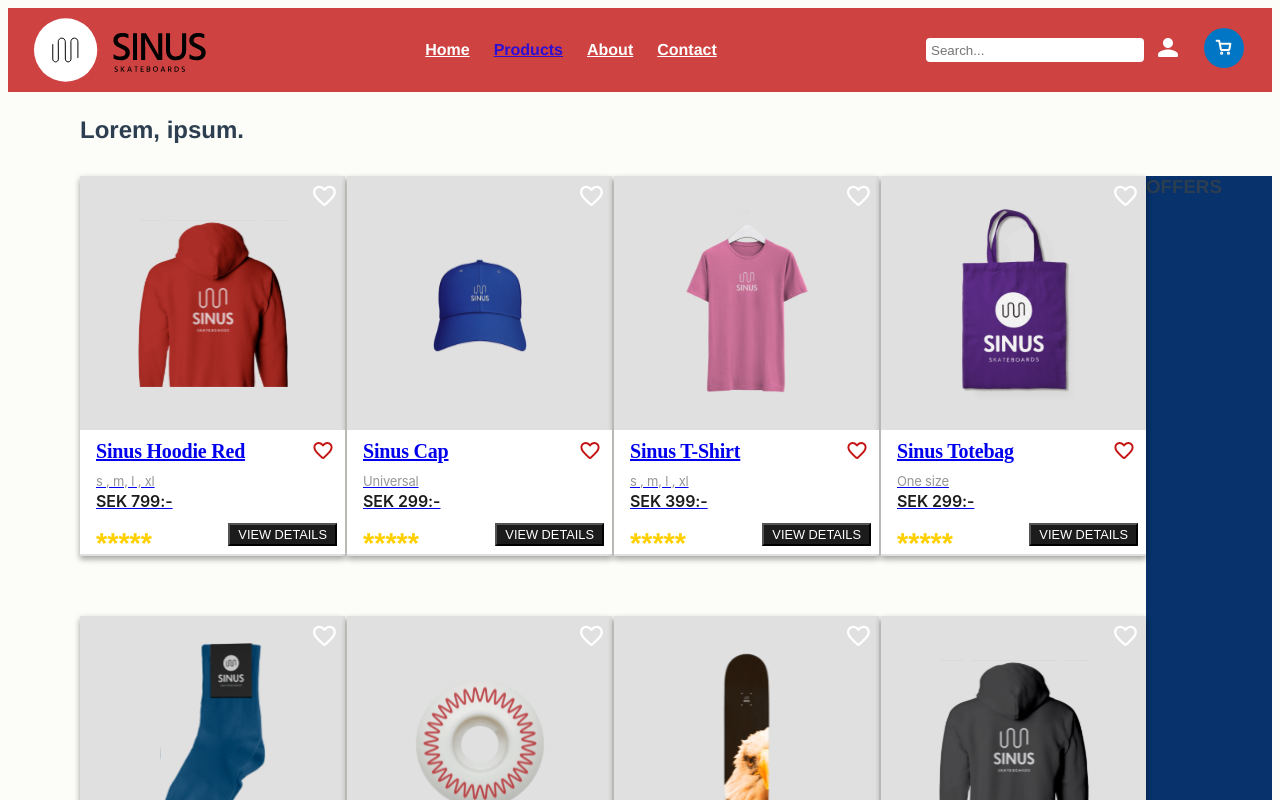
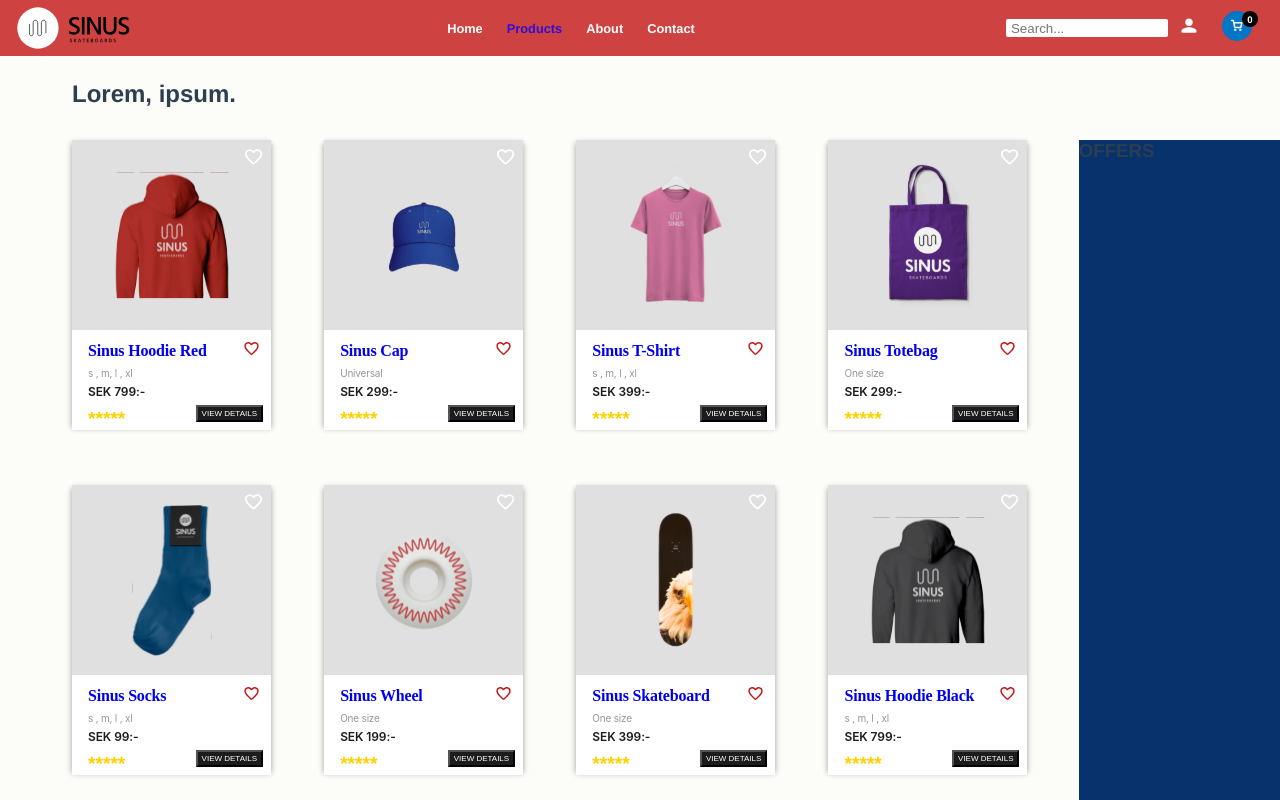
Before and after one commit to Rashadul-Haque-JS/sinus-webshop-project-vuex, a Vue app: page /ProductGallery in a window 1280 px wide. Shown: the top 800 px of the page. Built offline with nearby package versions, Linux system fonts and the light colour scheme.

Commit message:
Initial commit

```diff
--- a/src/App.vue
+++ b/src/App.vue
@@ -14,17 +14,28 @@
         <router-link to="/Login"
           ><img class="avatar" src="@/assets/login.svg" alt="login-avatar"
         /></router-link>
-        <router-link to="/Checkout"
-          ><img class="cart" src="@/assets/cart.svg" alt="Cart"
+        <router-link class="checkout" to="/Checkout"
+          >
+          <span v-if="inCart">{{inCart.length}}</span>
+          <img class="cart" src="@/assets/cart.svg" alt="Cart"
         /></router-link>
       </div>
     </div>
     <router-view />
+    <Footer/>
   </div>
 </template>
 
 <script>
+import {mapGetters} from 'vuex'
+import Footer from '../src/components/Footer.vue'
 export default {
+  components:{Footer},
+
+  computed:{
+    ...mapGetters({inCart: "cartsItems" }),
+  }
+
 
 };
 </script>
@@ -32,6 +43,7 @@
 <style lang="scss">
 html body{
   background-color: #FCFCF8;
+  margin:0;
 }
 #app {
   font-family: Avenir, Helvetica, Arial, sans-serif;
@@ -43,16 +55,17 @@
 
 #nav {
   width: 100%;
-  height: 84px;
+  height: 56px;
   background-color: rgba(196, 21, 20, 0.8);
   display: flex;
   justify-content: space-between;
   align-items: center;
+  margin:0;
 
   .sinus-logo {
-    width: 184px;
-    height: 80px;
-    margin-left: 24px;
+    width: 120px;
+    height: 48px;
+    margin-left: 16px;
   }
 
   a {
@@ -71,6 +84,8 @@
 
     a {
       margin: 0px 12px;
+      font-size:.8rem;
+      text-decoration: none;
     }
   }
 
@@ -81,24 +96,45 @@
     margin-right: 16px;
     input {
       padding: 0px 5px;
-      width: 208px;
-      height: 24px;
+      width: 152px;
+      height: 18px;
       border: none;
-      border-radius: 4px;
+      border-radius: 2px;
     }
 
     a {
       margin: 0px 12px;
     }
     .avatar {
-      width: 24px;
-      height: 24px;
+      width: 18px;
+      height: 18px;
+    }
+    .checkout{
+      position:relative;
+
+       .cart {
+      width: 30px;
+      height: 30px;
+
+
+    }
+    span{
+      width:16px;
+      height:16px;
+      display:flex;
+      align-items: center;
+      justify-content:center;
+        position:absolute;
+        top:0;
+        right:-6px;
+        color:#fff;
+        font-size:.6rem;
+        border-radius:100%;
+        background-color:#000;
+      }
     }
 
-    .login {
-      width: 40px;
-      height: 40px;
-    }
+
   }
 }
 </style>
--- /dev/null
+++ b/src/components/CheckoutItem.vue
@@ -0,0 +1,178 @@
+<template>
+  <article class="container">
+    <div class="item-info">
+      <ProductsAngleImg class="comp-img" :image="image" />
+      <div class="text-info">
+        <h3>{{ item.name }}</h3>
+        <p>{{ item.size }}</p>
+        <!-- <span>{{total}}</span> -->
+      </div>
+    </div>
+    <div class="quantities">
+      <label for="date">Qty:</label>
+      <select
+        @change="addQtty"
+        class="quantity"
+        name="quantity"
+        v-model.trim="prodsObj.quantity"
+        required
+      >
+        <option v-for="number in numbers" :key="number" :value="number">
+          {{ number }}
+        </option>
+      </select>
+    </div>
+    <div class="remove-item">
+      <img src="../assets/love_icon.svg" alt="love icon" />
+      <button @click="remove">Remove</button>
+    </div>
+  </article>
+</template>
+
+<script>
+import ProductsAngleImg from "../components/ProductsAngleImg.vue";
+
+
+export default {
+  props: { item: Object, idx:Number },
+  components: { ProductsAngleImg },
+  data() {
+    return {
+      numbers: 10,
+
+      image: this.item.itemImg,
+
+      // FOR SENDING QTY TO STORE ******************************
+      prodsObj: {
+        id: this.item.id,
+        quantity: null,
+      },
+    };
+  },
+
+  computed: {
+    total() {
+      return this.item.price * this.quantity;
+    },
+  },
+  methods: {
+    addQtty() {
+      this.$store.dispatch("addQty", this.prodsObj);
+    },
+
+    remove(){
+      this.$store.dispatch("removeProduct", this.idx);
+    }
+  },
+};
+</script>
+
+<style lang="scss" scoped>
+.container {
+  width: 750px;
+  height: 90px;
+  display: flex;
+  justify-content: space-between;
+  box-shadow: 0 1px 3px rgba(0, 0, 0, 0.12), 0 1px 2px rgba(0, 0, 0, 0.24);
+  padding: 16px 24px;
+  margin: 32px 0px 0px 24px;
+
+  .item-info {
+    display: flex;
+    justify-content: space-between;
+    margin-right: 50px;
+    align-items: center;
+    .comp-img {
+      align-items: center;
+      width: 160px;
+      height: 96px;
+    }
+    .text-info {
+      margin-left: 64px;
+      align-items: center;
+      h3 {
+        margin: 0px;
+        font-family: Montserrat;
+
+        font-weight: bold;
+
+        color: #545454;
+      }
+      p {
+        font-family: Montserrat;
+        font-style: normal;
+        font-weight: normal;
+        font-size: 12px;
+        line-height: 18px;
+
+        letter-spacing: -0.2px;
+        margin: 0px;
+        color: #9da1a7;
+      }
+    }
+  }
+
+  .quantities {
+    display: flex;
+    justify-content: space-between;
+
+    align-items: center;
+    margin-left:40px;
+    .quantity {
+      border: none;
+    }
+  }
+
+  .remove-item {
+    display: flex;
+    justify-content: space-between;
+    align-items: center;
+    margin-left: 100px;
+
+    img {
+      width: 18px;
+      height: 16px;
+    }
+
+    button {
+      padding: 0px 8px;
+      background-color: rgba(196, 21, 20, 0.8);
+      color: #fff;
+      margin-left: 18px;
+      align-items: center;
+    }
+  }
+}
+.payment {
+  width: 350px;
+  height: 600px;
+  box-shadow: 0 1px 3px rgba(0, 0, 0, 0.12), 0 1px 2px rgba(0, 0, 0, 0.24);
+  padding: 32px;
+
+  .payment-details {
+    width: 100%;
+    height: 250px;
+  }
+
+  .payment-action {
+    width: 100%;
+    height: 300px;
+    margin-top: 80px;
+
+    .pay-now {
+      padding: 5px 16px;
+      background-color: #1c1c1c;
+      color: #fff;
+      cursor: pointer;
+    }
+
+    a {
+      padding: 5px 16px;
+      text-decoration: none;
+      text-align: center;
+      margin-top: 16px;
+      border: solid 2px #1c1c1c;
+    }
+  }
+}
+</style>
--- a/src/components/Footer.vue
+++ b/src/components/Footer.vue
@@ -11,8 +11,10 @@
 <style lang="scss" scoped>
 .footer {
   margin-top: 260px;
+
   img {
     width: 100%;
+
   }
 }
 </style>
--- a/src/components/ProductsAngleImg.vue
+++ b/src/components/ProductsAngleImg.vue
@@ -18,8 +18,8 @@
   flex-direction: column;
   align-items: center;
   .small-layout {
-    width: 240px;
-    height: 154px;
+    width: 180px;
+    height: 116px;
     background-color: #e0e0e0;
 
     display: flex;
@@ -27,8 +27,8 @@
     align-items: center;
     border-bottom: 4px solid #fff;
     img {
-      width: 132px;
-      height: 120px;
+      width: 99px;
+      height: 90px;
       cursor: pointer;
     }
 
--- a/src/components/ProductsCardForList.vue
+++ b/src/components/ProductsCardForList.vue
@@ -36,27 +36,28 @@
   box-sizing: border-box;
 }
 .card-layout {
-  width: 265px;
-  height: 380px;
+  width: 199px;
+  height: 285px;
   box-shadow: 0 3px 6px rgba(0, 0, 0, 0.16), 0 3px 6px rgba(0, 0, 0, 0.23);
   background-color: #e0e0e0;
+  font-size:75%;
   .product-image {
     width: 100%;
-    height: 254px;
+    height: 190px;
     display: flex;
     justify-content: center;
     align-items: center;
     position: relative;
 
     .single-product {
-      width: 154px;
-      height: 201px;
+      width: 116px;
+      height: 151px;
     }
 
     .cart-icon {
       position: absolute;
-      width: 24px;
-      height: 24px;
+      width: 18px;
+      height: 18px;
 
       right: 8px;
       top: 8px;
@@ -64,7 +65,7 @@
   }
 
   .product-info {
-    height: 124px;
+    height: 100px;
 
     background-color: #ffffff;
     padding: 8px;
@@ -72,8 +73,8 @@
 
     img {
       width: fit-content;
-      width: 20px;
-      height: 17px;
+      width: 15px;
+      height: 12.75px;
       position: absolute;
       top: 12px;
       right: 12px;
@@ -85,7 +86,7 @@
       font-family: Montserrat;
       font-style: normal;
       font-weight: 600;
-      font-size: 20px;
+      font-size: 16px;
       line-height: 26px;
       /* identical to box height, or 130% */
 
@@ -95,12 +96,12 @@
     .product-size {
       text-align: start;
       margin-left: 8px;
-      margin-top: 8px;
+      margin-top: 0px;
 
       font-family: Inter;
       font-style: normal;
       font-weight: normal;
-      font-size: 13px;
+      font-size: 10px;
       line-height: 18px;
       /* identical to box height, or 138% */
 
@@ -111,12 +112,12 @@
 
     .product-price {
       text-align: start;
-      margin: 2px 0px 0px 8px;
+      margin: 0px 0px 0px 8px;
 
       font-family: Inter;
       font-style: normal;
       font-weight: 600;
-      font-size: 16px;
+      font-size: 12px;
       line-height: 19px;
       letter-spacing: -0.1px;
 
@@ -126,20 +127,20 @@
     .rating {
       text-align: end;
       position: absolute;
-      bottom: -6px;
+      bottom: 0px;
       left: 16px;
       color: #ffd000;
-      font-size: 1.8rem;
+      font-size: 1.2rem;
     }
     .btn {
       background-color: #1c1c1c;
       position: absolute;
-      padding: 2px 8px;
+      padding: 2px 4px;
       bottom: 8px;
       right: 8px;
       color: #fff;
       cursor: pointer;
-      font-size: 0.8rem;
+      font-size: 0.5rem;
     }
 
     .btn:hover {
--- a/src/products.json
+++ b/src/products.json
@@ -61,12 +61,12 @@
     "name": "Sinus Totebag",
     "size": "One size",
     "price": "299",
-    "itemImg": "tote_bag_purple",
+    "itemImg": "totebag_purple",
     "multiImgs": [
-      "tote_bag_purple",
-      "tote_bag_purple",
-      "tote_bag_purple",
-      "tote_bag_purple"
+      "totebag_purple",
+      "totebag_purple",
+      "totebag_purple",
+      "totebag_purple"
     ],
     "descriptions": "Lorem ipsum dolor sit amet, consectetur adipiscing elit, sed do eiusmod tempor incididunt ut labore et dolore magna aliqua. Ut enim ad minim veniam, quis nostrud exercitation ullamco laboris nisi ut aliquip ex ea commodo consequat. Duis aute irure dolor in reprehenderit in voluptate velit esse cillum dolore eu fugiat nulla pariatur. Excepteur sint occaecat cupidatat non proident, sunt in culpa qui officia deserunt mollit anim id est laborum.",
     "currency": {
--- a/src/store/index.js
+++ b/src/store/index.js
@@ -6,25 +6,81 @@
 Vue.use(Vuex);
 
 export default new Vuex.Store({
+
+  // STATE.................................
   state: {
     products: [...items],
-    productsList: [],
+
+    cart: [],
+
+    qty: [],
+    total:null
+
+
+
   },
+
+  // MUTATIONS.................................
   mutations: {
     toCart(state, payload) {
-      state.productsList.push(payload);
+      state.cart.push(payload);
     },
+
+    addQty(state, payload) {
+      state.qty.push(payload)
+    },
+
+    removeProduct(state, payload) {
+      state.cart.splice(payload,1)
+    }
+
+
   },
+
+// ACTIONS.............................................
   actions: {
     toCart(context, payload) {
-      context.commit("productsList", payload);
+      if (!context.state.cart.includes(payload)) {
+        context.commit("toCart", payload)
+      } else { alert('This item already in the cart!') }
+
     },
+
+    addQty(context, payload) {
+      if (!context.state.qty.includes(payload.id)) {
+        context.commit("addQty", payload)
+      } else {
+        context.commit('addQty', payload.quantity[payload.quantity])
+      }
+
+    },
+
+    removeProduct(context, payload) {
+      context.commit("removeProduct", payload)
+    }
+
+
   },
 
+  // GETTERS.............................................
   getters: {
     productsList: (state) => state.products,
+    cartsItems: (state) => state.cart,
+
+    cartsObj: (state) => state.cart.map(id => state.products.find(product => product.id == id)),
+
+
+    // NEED MORE UPDATES **************************
+    // objQty:(state) => state.qty,
+
+
+
   },
+
+
+
 
   // modules: {
   // },
+
 });
--- a/src/views/About.vue
+++ b/src/views/About.vue
@@ -92,13 +92,13 @@
         </p>
       </section>
     </div>
-    <Footer/>
+
   </div>
 </template>
 <script>
-import Footer from '../components/Footer.vue'
+
 export default {
-  components:{ Footer}
+
 };
 
 </script>
--- a/src/views/Checkout.vue
+++ b/src/views/Checkout.vue
@@ -0,0 +1,123 @@
+<template>
+  <div class="wrap">
+    <div class="information" v-if="!inCart.length">
+      <span>Your shopping cart is empty.</span>
+    </div>
+
+    <div class="checkout-wrapper">
+      <article class="cart-items">
+        <div v-for="(item, idx) in inCart" :key="item.id" :idx="idx">
+          <CheckoutItem :item="item" :idx="idx" />
+        </div>
+      </article>
+      <article v-if="inCart.length" class="payment">
+        <div class="payment-details">
+          <p>Lorem ipsum</p>
+          <p>Lorem ipsum</p>
+          <p>Lorem ipsum</p>
+        </div>
+        <div class="payment-action">
+          <h3>Lorem ipsum</h3>
+          <div class="action-sub">
+            <button class="pay-now">Checkout</button>
+            <router-link to="/ProductGallery">Back to shop</router-link>
+          </div>
+        </div>
+      </article>
+    </div>
+    <div class="misc-block">
+      <h2>THIS BLOCK IS RESERVED FOR FUTURE UPDATES......</h2>
+    </div>
+
+  </div>
+</template>
+
+<script>
+import { mapGetters } from "vuex";
+import CheckoutItem from "../components/CheckoutItem.vue";
+
+export default {
+  components: { CheckoutItem,  },
+  computed: {
+    ...mapGetters({ inCart: "cartsObj" }),
+  },
+};
+</script>
+
+<style lang="scss" scoped>
+.wrap {
+  display: block;
+
+  .information {
+    display: flex;
+    justify-content: center;
+    align-items: center;
+    font-family: Montserrat;
+    font-size: 1.2rem;
+    height: 300px;
+  }
+
+  .checkout-wrapper {
+    display: flex;
+    justify-content: space-between;
+
+    .cart-items {
+      display: block;
+      margin-left: 24px;
+    }
+
+    .payment {
+      width: 288px;
+      height: 550px;
+      box-shadow: 0 1px 3px rgba(0, 0, 0, 0.12), 0 1px 2px rgba(0, 0, 0, 0.24);
+      padding: 32px;
+      margin: 32px 48px 0px 48px;
+
+      .payment-details {
+        width: 100%;
+        height: 250px;
+        text-align: start;
+      }
+
+      .payment-action {
+        width: 100%;
+        height: 300px;
+        margin-top: 80px;
+        border-top: solid 1px #545454;
+
+        .action-sub {
+          display: flex;
+          flex-direction: column;
+          margin-top: 80px;
+          .pay-now {
+            padding: 5px 16px;
+            background-color: #1c1c1c;
+            color: #fff;
+            cursor: pointer;
+          }
+
+          a {
+            padding: 5px 16px;
+            text-decoration: none;
+            text-align: center;
+            margin-top: 16px;
+            border: solid 2px #1c1c1c;
+          }
+        }
+      }
+    }
+  }
+  .misc-block {
+    display: flex;
+    justify-content: center;
+
+    width: 100%;
+    height: 300px;
+    font-size: 0.8rem;
+    background-color: #c0bebe;
+    margin: 196px 0px;
+
+    h2{margin-top: 64px;}
+  }
+}
+</style>
--- a/src/views/ProductGallery.vue
+++ b/src/views/ProductGallery.vue
@@ -15,16 +15,16 @@
         </router-link>
       </div>
     </div>
-    <Footer />
+
   </div>
 </template>
 
 <script>
 import ProductsCardFroList from "../components/ProductsCardForList.vue";
-import Footer from "../components/Footer.vue";
+
 import { mapGetters } from "vuex";
 export default {
-  components: { ProductsCardFroList, Footer },
+  components: { ProductsCardFroList},
   data() {
     return {};
   },
@@ -46,8 +46,12 @@
     text-align: start;
     margin: 24px 0px 0px 72px;
   }
-}
-.gallery {
+
+  a{
+    text-decoration:none;
+  }
+
+  .gallery {
   display: grid;
   grid-template-columns: 5fr 1fr;
 
@@ -74,4 +78,6 @@
     margin-top: 196px;
   }
 }
+}
+
 </style>
```
Also changed, not shown: src/views/Product.vue (+65 -14 lines), src/assets/totebag_purple.svg (renamed from src/assets/tote_bag_purple.svg).
